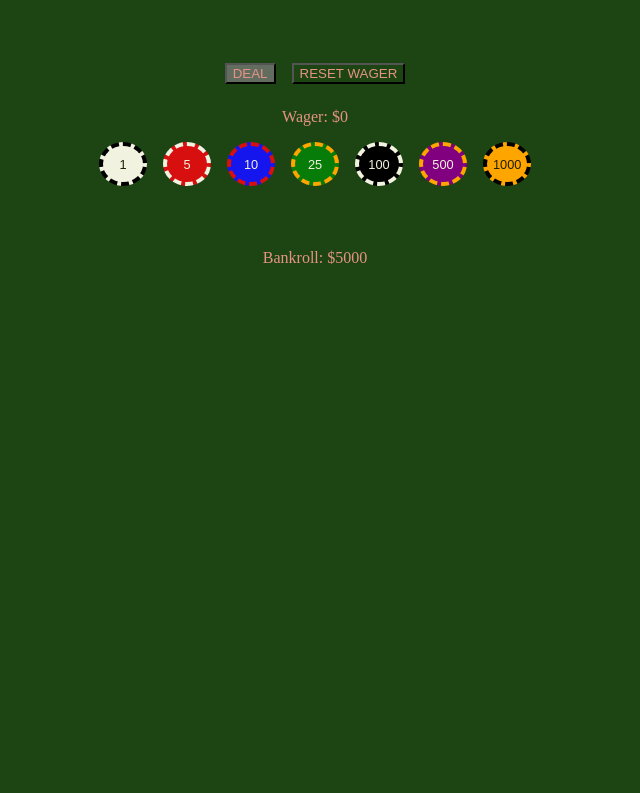
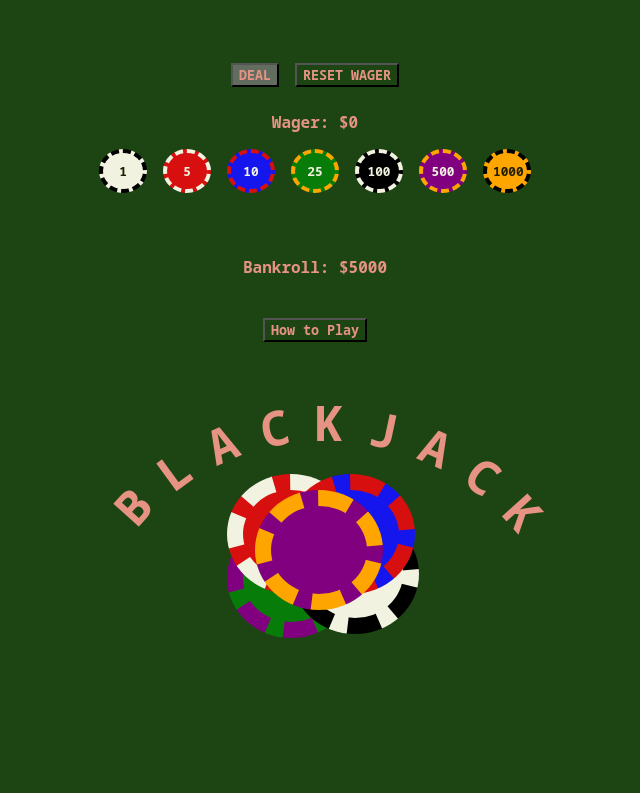
Before and after one commit to arzansa/Blackjack, a plain HTML site: page index.html in a window 1280 px wide. Shown: the whole page, without its empty margins (325-965 px from the left). Drawn offline with Linux system fonts and the light colour scheme; a web font is replaced by a local one.

Commit message:
Added menu logo

```diff
--- a/css/main.css
+++ b/css/main.css
@@ -29,6 +29,19 @@ button {
     /* color: rgb(212, 69, 44); */
     color: #E69384;
     cursor: pointer;
+    font-family: "Noto Sans Mono", monospace;
+    font-optical-sizing: auto;
+    font-weight: 900;
+    font-style: normal;
+    font-variation-settings:
+      "wdth" 100;
+}
+
+#howToPlay {
+    display: flex;
+    justify-content: center;
+    align-items: center;
+    margin-top: 5vmin;
 }
 
 h3, h5 {
@@ -58,7 +71,6 @@ h3, h5 {
     background: rgb(241, 242, 223);
     border: .5vmin dashed black;
     color: rgb(31, 32, 3);
-
 }
 
 #chip-5 {
@@ -90,6 +102,117 @@ h3, h5 {
     color: rgb(31, 32, 3);
 }
 
+#logoContainer {
+    display: flex;
+    justify-content: center;
+    align-items: center;
+    padding-top: 2vmin;
+    flex-direction: column;
+}
+
+#logo {
+    display: block;
+    position: relative;
+    width: 50vmin;
+    height: 50vmin;
+}
+
+.logoCard {
+    margin-top: 20vmin;
+    z-index: 1;
+}
+
+#logoCard1 {
+    margin-left: 10vmin;
+    z-index: 5;
+    position: relative;
+}
+
+#logoCard2 {
+    margin-left: -10vmin;
+    z-index: 10;
+    position: relative;
+}
+
+#cards {
+    position: absolute;
+    top: -15%;
+    right: 35%;
+}
+
+/* .card.logoCard {
+
+} */
+
+#title {
+    font-size: 3vmin;
+}
+
+#logoChip1 {
+    border-radius: 50%;
+    width: 12vmin;
+    height: 11vmin;
+    background: purple;
+    border: 2vmin dashed orange;
+    font-size: 1.6vmin;
+    z-index: 100;
+    position: absolute;
+    bottom: 45%;
+    right: 33%;
+}
+
+#logoChip2 {
+    border-radius: 50%;
+    width: 12vmin;
+    height: 11vmin;
+    background: rgb(216, 15, 15);
+    border: 2vmin dashed rgb(241, 242, 223);
+    font-size: 1.6vmin;
+    z-index: 95;
+    position: absolute;
+    bottom: 49%;
+    right: 40%;
+}
+
+#logoChip3 {
+    border-radius: 50%;
+    width: 12vmin;
+    height: 11vmin;
+    background: rgb(21, 21, 238);
+    border: 2vmin dashed rgb(216, 15, 15);
+    font-size: 1.6vmin;
+    z-index: 99;
+    position: absolute;
+    bottom: 49%;
+    right: 25%;
+}
+
+#logoChip4 {
+    border-radius: 50%;
+    width: 12vmin;
+    height: 11vmin;
+    background: rgb(8, 124, 8);
+    border: 2vmin dashed purple;
+    font-size: 1.6vmin;
+    z-index: 92;
+    position: absolute;
+    bottom: 38%;
+    right: 40%;
+}
+
+#logoChip5 {
+    border-radius: 50%;
+    width: 12vmin;
+    height: 11vmin;
+    border: 2vmin dashed black;
+    background: rgb(241, 242, 223);
+    font-size: 1.6vmin;
+    z-index: 93;
+    position: absolute;
+    bottom: 39%;
+    right: 24%;
+}
+
 .hand {
     display: flex;
     justify-content: center;
@@ -99,3 +222,36 @@ h3, h5 {
 .hidden {
     display: none;
 }
+
+.noto-sans-mono-font {
+    font-family: "Noto Sans Mono", monospace;
+    font-optical-sizing: auto;
+    font-weight: 900;
+    font-style: normal;
+    font-variation-settings:
+      "wdth" 100;
+}
+
+
+
+/* https://css-tricks.com/set-text-on-a-circle/ */
+
+h1 span {
+    height: 200px;
+    position: absolute;
+    width: 20px;
+    /* left: 0;
+    top: 0; */
+    padding-bottom: 12vmin;
+    transform-origin: bottom center;
+}
+
+.char1 { transform: rotate(-48deg); }
+.char2 { transform: rotate(-36deg); }
+.char3 { transform: rotate(-24deg); }
+.char4 { transform: rotate(-12deg); }
+.char5 { transform: rotate(0deg); }
+.char6 { transform: rotate(12deg); }
+.char7 { transform: rotate(24deg); }
+.char8 { transform: rotate(36deg); }
+.char9 { transform: rotate(48deg); }
--- a/index.html
+++ b/index.html
@@ -8,10 +8,13 @@
   <link href="css/cardstarter.css" rel="stylesheet" type="text/css" />
   <link href="css/main.css" rel="stylesheet" type="text/css" />
   <link rel="shortcut icon" href="images/ace.ico" />
+  <link rel="preconnect" href="https://fonts.googleapis.com">
+  <link rel="preconnect" href="https://fonts.gstatic.com" crossorigin>
+  <link href="https://fonts.googleapis.com/css2?family=Londrina+Shadow&family=Noto+Sans+Mono:wght@900&family=Oswald&display=swap" rel="stylesheet">
   <script defer src="js/main.js"></script>
 </head>
 
-<body>
+<body class="noto-sans-mono-font">
   <h3 class="headers"></h3>
   <h5 class="headers"></h5>
   <div id="dealerHand" class="hand"></div>
@@ -46,6 +49,34 @@
   <div id="playerHand" class="hand"></div>
 
   <div id="bankroll"></div>
+  <div id="howToPlay"><button id="howToPlayBtn">How to Play</button></div>
+  <div id="logoContainer">
+    <div id="title" class="noto-sans-mono-font">
+      <h1>
+      <span class="char1">B</span>
+      <span class="char2">L</span>
+      <span class="char3">A</span>
+      <span class="char4">C</span>
+      <span class="char5">K</span>
+      <span class="char6">J</span>
+      <span class="char7">A</span>
+      <span class="char8">C</span>
+      <span class="char9">K</span>
+    </div>
+  </h1>
+    <div id="logo">
+      <div id="cards">
+        <div class="card sA logoCard hidden" id="logoCard1"></div>
+        <div class="card cK logoCard hidden" id="logoCard2"></div>
+      </div>
+      <div id="logoChip1"><div></div></div>
+      <div id="logoChip2"></div>
+      <div id="logoChip3"></div>
+      <div id="logoChip4"></div>
+      <div id="logoChip5"></div>
+    </div>
+  </div>
+
 </body>
 
 </html>
--- a/js/main.js
+++ b/js/main.js
@@ -17,6 +17,7 @@ let scores = {
 }
 let turn;
 let pity;
+let logo;
 
 /*----- cached elements  -----*/
 const dealBtn = document.getElementById('deal');
@@ -40,6 +41,8 @@ const headersEl = document.querySelectorAll('.headers');
 const playAgainBtn = document.getElementById('playAgain');
 const playAgainDblBtn = document.getElementById('playAgainDouble');
 const newWagerBtn = document.getElementById('newWager');
+const logoContainerEl = document.getElementById('logoContainer');
+const howToPlayBtn = document.getElementById('howToPlayBtn');
 const chipSounds = [];
 for (let i = 0; i < 9; i++) {
     chipSounds.push(new Audio(`audio/chip-sfx-${i}.wav`));
@@ -140,6 +143,7 @@ function init() {
     turn = false;
     wager = 0;
     bankroll = 5000;
+    logo = logoContainerEl.innerHTML;
     deck = DECK.slice();
     render();
 }
@@ -208,9 +212,20 @@ function render() {
     renderButtons();
     renderMoney();
     renderMessages();
+    renderLogo();
+}
+
+function renderLogo() {
+    if (turn || dealt) {
+        logoContainerEl.innerHTML = "";
+    }
+    else {
+        logoContainerEl.innerHTML = logo;
+    }
 }
 
 function renderButtons() {
+    howToPlayBtn.classList.remove("hidden");
     dealBtn.classList.remove("hidden");
     resetBtn.classList.remove("hidden");
     playAgainBtn.classList.add("hidden");
@@ -229,12 +244,14 @@ function renderButtons() {
         playAgainBtn.classList.add("hidden");
         playAgainDblBtn.classList.add("hidden");
         newWagerBtn.classList.add("hidden");
+        howToPlayBtn.classList.add("hidden");
     }
 
     if (turn) {
         hitBtn.classList.add("hidden");
         standBtn.classList.add("hidden");
         playAgainBtn.classList.remove("hidden");
+        howToPlayBtn.classList.add("hidden");
         if (bankroll < wager) {
             playAgainBtn.style.backgroundColor = "rgb(98, 109, 95)";
         } else {
@@ -325,7 +342,7 @@ function renderMessages() {
         headersEl[2].innerHTML = "";
         headersEl[3].innerHTML = "";
     }
-    if (turn) {
+    if (turn || winner) {
         if (scores.d == 21 && hands.d.length == 2) {
             headersEl[1].innerHTML = `Blackjack!`;
         } else if (scores.d > 21) {
```
